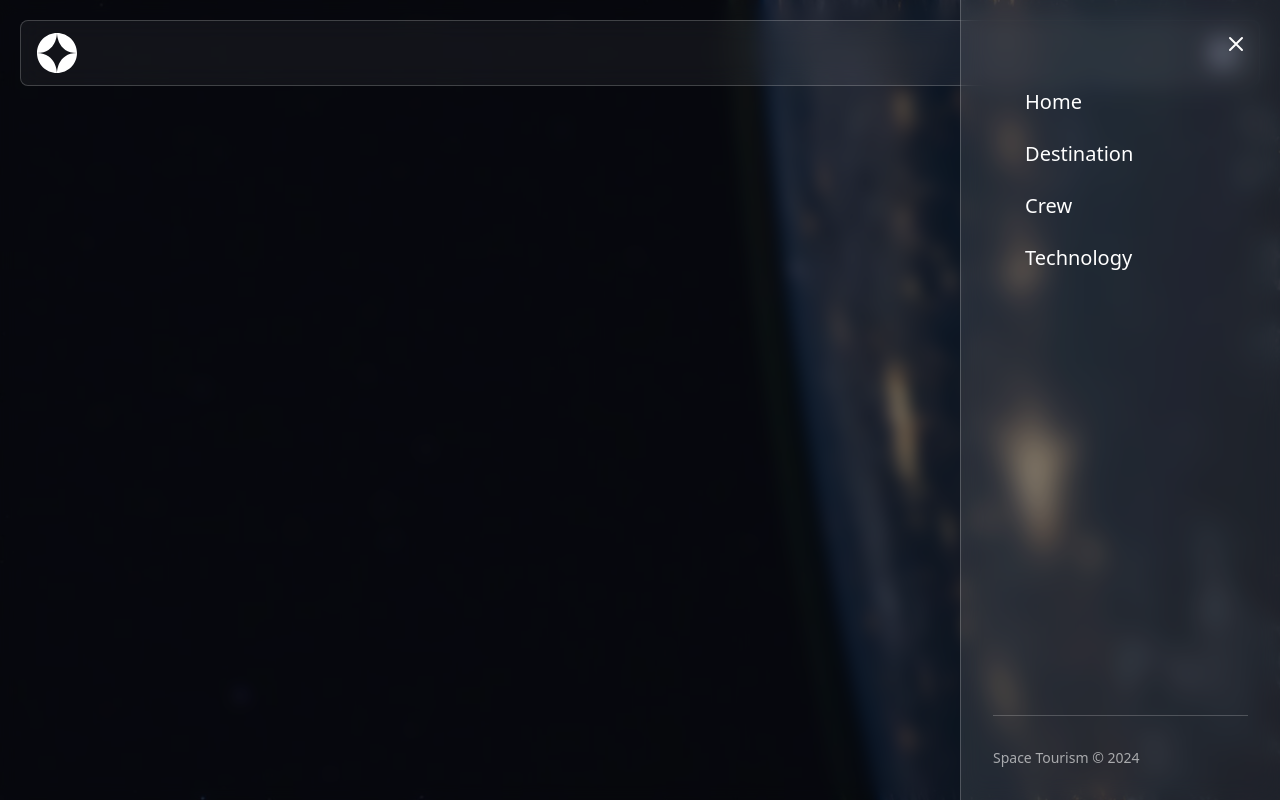
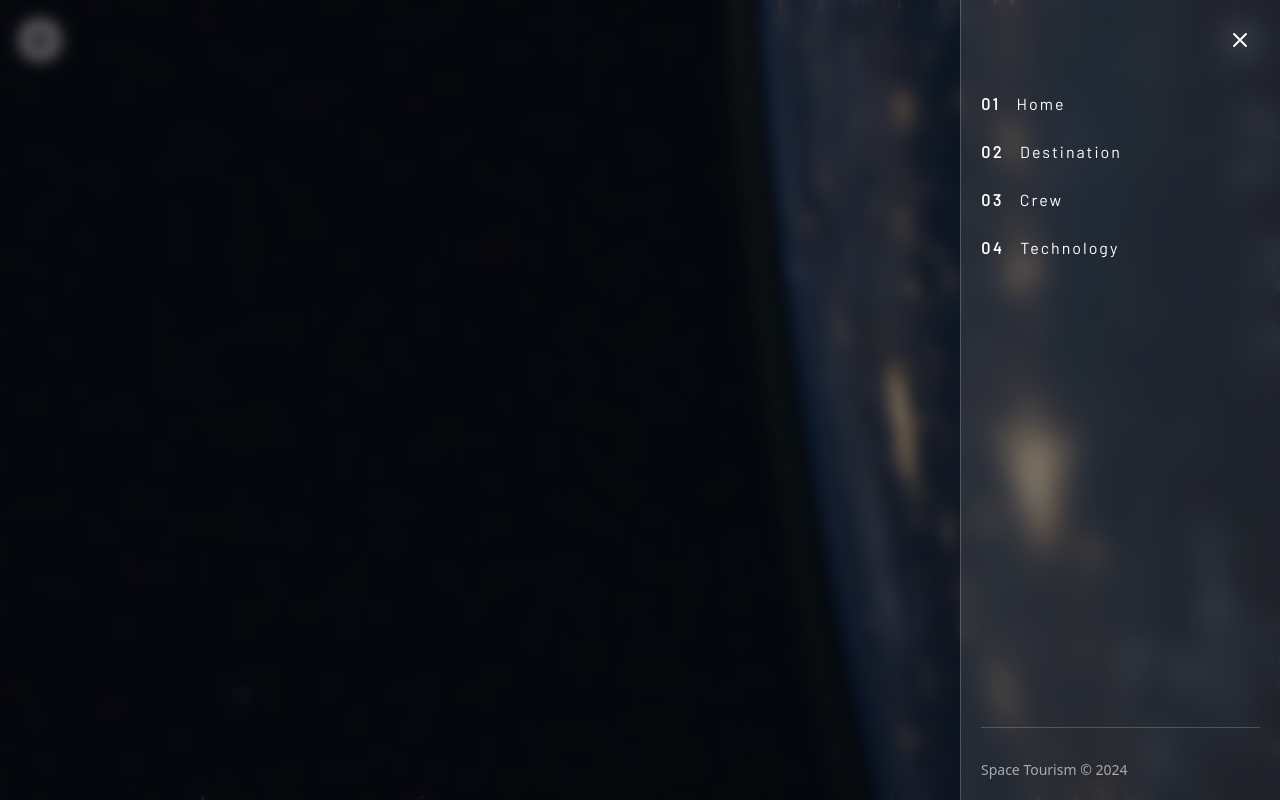
Before and after one commit to tarek-sabony-dev/space-tourism, a Next.js app: page / in a window 1280 px wide. Both pictures are taken after a click on the button "Toggle navigation menu". Built offline with nearby package versions, Linux system fonts and the light colour scheme; a web font is replaced by a local one.

Commit message:
nav done

```diff
--- a/src/components/nav-bar.jsx
+++ b/src/components/nav-bar.jsx
@@ -18,17 +18,19 @@ export default function NavBar() {
     closed: {
       x: "100%",
       transition: {
-        type: "tween",
-        duration: 0.3,
-        ease: "easeInOut"
+        type: "spring",
+        stiffness: 220,
+        damping: 28,
+        mass: 0.9
       }
     },
     open: {
       x: 0,
       transition: {
-        type: "tween",
-        duration: 0.3,
-        ease: "easeInOut"
+        type: "spring",
+        stiffness: 220,
+        damping: 28,
+        mass: 0.9
       }
     }
   };
@@ -37,13 +39,15 @@ export default function NavBar() {
     closed: {
       opacity: 0,
       transition: {
-        duration: 0.2
+        duration: 0.25,
+        ease: "easeOut"
       }
     },
     open: {
       opacity: 1,
       transition: {
-        duration: 0.2
+        duration: 0.25,
+        ease: "easeOut"
       }
     }
   };
@@ -58,15 +62,13 @@ export default function NavBar() {
   return (
     <>
       {/* Top bar with logo and hamburger */}
-      <div className="fixed top-0 left-0 right-0 z-50">
-        <div className="mx-5 my-5 flex items-center justify-between border border-white/20 rounded-lg bg-white/5 backdrop-blur-md px-4 py-3">
+      <div className="w-full h-fit flex items-center justify-between p-5 ">
         {/* Logo */}
-          <a href="/" aria-label="Home" className="shrink-0">
+        <a href="/" aria-label="Home" >
           <svg width="40" height="40" viewBox="0 0 40 40" fill="none" xmlns="http://www.w3.org/2000/svg">
             <path fillRule="evenodd" clipRule="evenodd" d="M20 40C31.0457 40 40 31.0457 40 20C40 8.9543 31.0457 0 20 0C8.9543 0 0 8.9543 0 20C0 31.0457 8.9543 40 20 40ZM20 40C20 40 20 20 40 20C20 20 20 0 20 0C20 0 20 20 0 20C19.648 20.1428 20 40 20 40Z" fill="white"/>
           </svg>
         </a>
-
         {/* Hamburger Menu Button */}
         <button
           onClick={toggleMenu}
@@ -74,12 +76,11 @@ export default function NavBar() {
           aria-label="Toggle navigation menu"
         >
           <svg width="24" height="22" viewBox="0 0 24 22" fill="none" xmlns="http://www.w3.org/2000/svg">
-              <rect y="0.5" width="24" height="3" fill="#D0D6F9"/>
-              <rect y="9.5" width="24" height="3" fill="#D0D6F9"/>
-              <rect y="18.5" width="24" height="3" fill="#D0D6F9"/>
+            <rect y="0.5" width="24" height="3" fill="#FFFFFF"/>
+            <rect y="9.5" width="24" height="3" fill="#FFFFFF"/>
+            <rect y="18.5" width="24" height="3" fill="#FFFFFF"/>
           </svg>
         </button>
-        </div>
       </div>
 
       {/* Overlay */}
@@ -106,15 +107,15 @@ export default function NavBar() {
             exit="closed"
             className="fixed top-0 right-0 h-full w-80 bg-white/10 backdrop-blur-md border-l border-white/20 z-50"
           >
-            <div className="flex flex-col h-full p-8">
+            <div className="flex flex-col h-full p-5 ">
               {/* Close button */}
               <div className="flex justify-end mb-8">
                 <button
                   onClick={closeMenu}
-                  className="text-white hover:text-gray-300 transition-colors"
+                  className="text-white p-2 rounded-lg hover:bg-white/10 transition-colors"
                   aria-label="Close navigation menu"
                 >
-                  <svg className="w-6 h-6" fill="none" stroke="currentColor" viewBox="0 0 24 24">
+                  <svg className="w-6 h-6 " fill="none" stroke="currentColor" viewBox="0 0 24 24">
                     <path strokeLinecap="round" strokeLinejoin="round" strokeWidth={2} d="M6 18L18 6M6 6l12 12" />
                   </svg>
                 </button>
@@ -133,9 +134,9 @@ export default function NavBar() {
                       <a
                         href={item.href}
                         onClick={closeMenu}
-                        className="text-white text-xl font-light hover:text-gray-300 transition-colors flex items-center group"
+                        className="text-preset-8 text-white flex items-center group"
                       >
-                        <span className="mr-4 text-sm font-bold opacity-0 group-hover:opacity-100 transition-opacity">
+                        <span className="mr-4 text-preset-8-bold ">
                           {String(index + 1).padStart(2, '0')}
                         </span>
                         {item.name}
```
Lines whose indentation alone changed are shown as unchanged.
